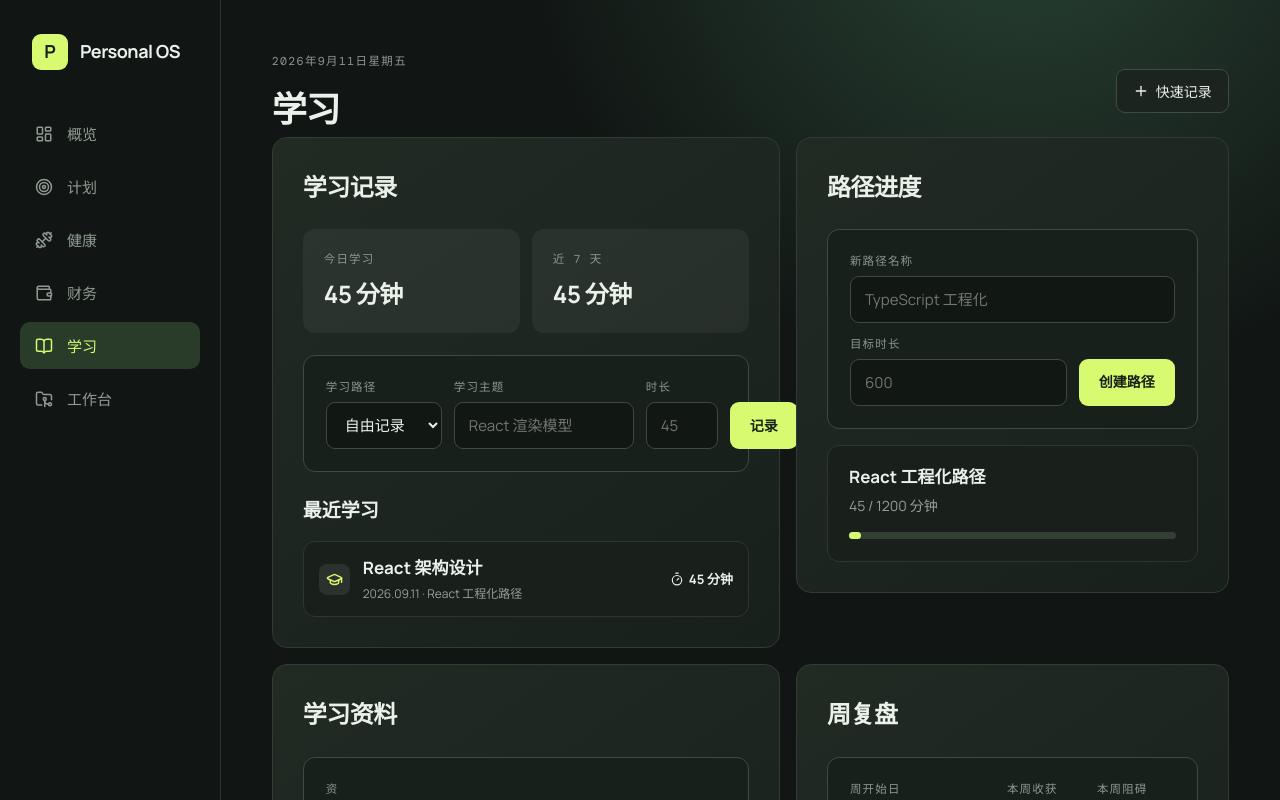
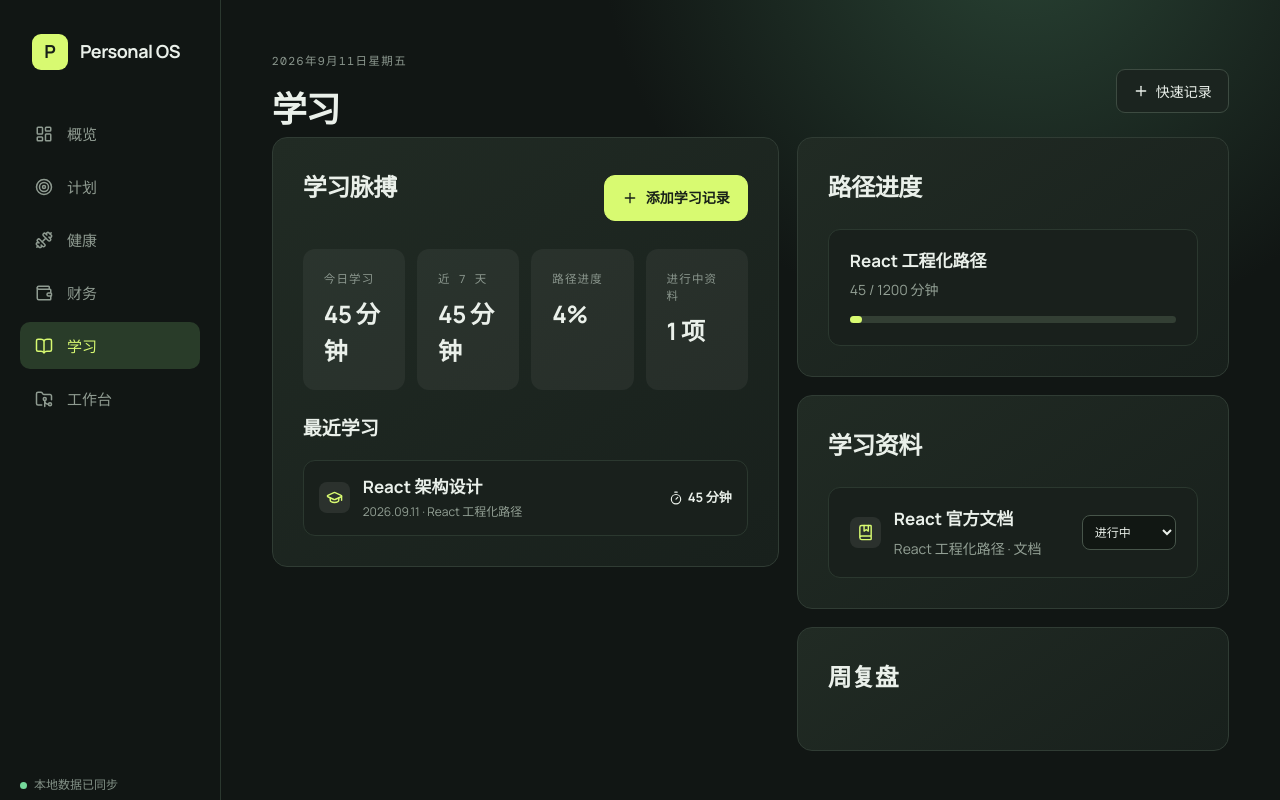
Before and after one commit to cnxsy77/personal-os, a React (Vite) app: page / in a window 1280 px wide. Both pictures are taken after a click on the button "学习". Shown: the top 800 px of the page. Built offline with nearby package versions, Linux system fonts and the light colour scheme.

Commit message:
feat: move learning records into dialog

```diff
--- a/src/App.tsx
+++ b/src/App.tsx
@@ -156,6 +156,8 @@ export default function App({ data = defaultData }: AppProps) {
                 openQuickRecord('health', 'workout')
               } else if (active === '财务') {
                 openQuickRecord('finance', 'transaction')
+              } else if (active === '学习') {
+                openQuickRecord('learning', 'log')
               } else {
                 data.addQuickTask('新建待办事项')
               }
@@ -194,6 +196,11 @@ export default function App({ data = defaultData }: AppProps) {
             learningPaths={state.learningPaths}
             learningResources={state.learningResources}
             weeklyReviews={state.weeklyReviews}
+            dialogOpen={quickRecord?.domain === 'learning'}
+            dialogTab={quickRecord?.tab ?? 'log'}
+            onDialogOpen={(tab) => openQuickRecord('learning', tab)}
+            onDialogClose={closeQuickRecord}
+            onSaved={showSavedToast}
             onSubmit={data.recordStudyLog}
             onPathSubmit={data.addLearningPath}
             onResourceSubmit={data.addLearningResource}
--- a/src/features/LearningQuickRecord.css
+++ b/src/features/LearningQuickRecord.css
@@ -1,7 +1,13 @@
 .learning-page {
   display: grid;
-  grid-template-columns: repeat(2, minmax(0, 1fr));
-  gap: 16px;
+  grid-template-columns: minmax(0, 1.08fr) minmax(0, .92fr);
+  gap: 18px;
+  align-items: start;
+}
+
+.learning-side {
+  display: grid;
+  gap: 18px;
   align-items: start;
 }
 
@@ -20,7 +26,7 @@
 
 .learning-summary {
   display: grid;
-  grid-template-columns: repeat(2, minmax(0, 1fr));
+  grid-template-columns: repeat(4, minmax(0, 1fr));
   gap: 12px;
   margin-bottom: 22px;
 }
@@ -32,6 +38,7 @@
 }
 
 .learning-summary label,
+.dialog-form label,
 .learning-fields label,
 .compact-form label,
 .resource-form label,
@@ -103,6 +110,40 @@
   font-size: 13px;
   font-weight: 700;
   cursor: pointer;
+}
+
+.record-dialog .learning-fields.with-path {
+  grid-template-columns: repeat(2, minmax(0, 1fr));
+}
+
+.record-dialog .learning-fields.with-path button {
+  grid-column: 1 / -1;
+  min-height: 47px;
+}
+
+.record-dialog .compact-form,
+.record-dialog .resource-form,
+.record-dialog .review-form {
+  grid-template-columns: 1fr;
+  padding: 22px;
+}
+
+.record-dialog .compact-form > :first-child,
+.record-dialog .review-form > :nth-child(4),
+.record-dialog .review-form button {
+  grid-column: auto;
+}
+
+.record-dialog .compact-form button,
+.record-dialog .resource-form button,
+.record-dialog .review-form button {
+  grid-column: 1 / -1;
+  min-height: 47px;
+  font-size: 14px;
+}
+
+.record-dialog .dialog-form [role='alert'] {
+  margin: 0;
 }
 
 .compact-form,
@@ -263,6 +304,10 @@
   .learning-page {
     grid-template-columns: 1fr;
   }
+
+  .learning-summary {
+    grid-template-columns: repeat(2, minmax(0, 1fr));
+  }
 }
 
 @media (max-width: 720px) {
--- a/src/features/LearningQuickRecord.tsx
+++ b/src/features/LearningQuickRecord.tsx
@@ -1,5 +1,6 @@
 import { useState, type FormEvent } from 'react'
-import { BookMarked, GraduationCap, NotebookPen, Timer } from 'lucide-react'
+import { BookMarked, GraduationCap, NotebookPen, Plus, Timer } from 'lucide-react'
+import { RecordDialog } from '../components/RecordDialog'
 import type {
   LearningPath,
   LearningPathInput,
@@ -25,6 +26,12 @@ type Props = {
   learningPaths: LearningPath[]
   learningResources: LearningResource[]
   weeklyReviews: WeeklyReview[]
+  dialogOpen: boolean
+  dialogTab?: string
+  dialogOnly?: boolean
+  onDialogOpen: (tab?: string) => void
+  onDialogClose: () => void
+  onSaved: (message: string) => void
   onSubmit: (input: StudyLogInput) => void
   onPathSubmit: (input: LearningPathInput) => void
   onResourceSubmit: (input: LearningResourceInput) => void
@@ -51,6 +58,12 @@ export function LearningQuickRecord({
   learningPaths,
   learningResources,
   weeklyReviews,
+  dialogOpen,
+  dialogTab = 'log',
+  dialogOnly = false,
+  onDialogOpen,
+  onDialogClose,
+  onSaved,
   onSubmit,
   onPathSubmit,
   onResourceSubmit,
@@ -78,6 +91,38 @@ export function LearningQuickRecord({
   const todayMinutes = getStudyMinutesOnDate(studyLogs, today)
   const weekMinutes = getRecentStudyMinutes(studyLogs, now)
   const pathTitles = new Map(learningPaths.map((path) => [path.id, path.title]))
+  const doingResources = learningResources.filter(
+    (resource) => resource.status === 'doing',
+  ).length
+  const pathProgress = learningPaths.length
+    ? Math.round(
+        (learningPaths.reduce((total, path) => {
+          const learnedMinutes = studyLogs
+            .filter((log) => log.pathId === path.id)
+            .reduce((sum, log) => sum + log.minutes, 0)
+
+          return total + Math.min(1, learnedMinutes / path.targetMinutes)
+        }, 0) /
+          learningPaths.length) *
+          100,
+      )
+    : 0
+
+  function openDialog(tab = dialogTab) {
+    setError('')
+    setPathError('')
+    setResourceError('')
+    setReviewError('')
+    onDialogOpen(tab)
+  }
+
+  function closeDialog() {
+    setError('')
+    setPathError('')
+    setResourceError('')
+    setReviewError('')
+    onDialogClose()
+  }
 
   function submit(event: FormEvent) {
     event.preventDefault()
@@ -103,6 +148,8 @@ export function LearningQuickRecord({
     setTopic('')
     setMinutes('')
     setError('')
+    closeDialog()
+    onSaved('学习记录已保存')
   }
 
   function submitPath(event: FormEvent) {
@@ -127,6 +174,8 @@ export function LearningQuickRecord({
     setNewPathTitle('')
     setTargetMinutes('')
     setPathError('')
+    closeDialog()
+    onSaved('学习路径已创建')
   }
 
   function submitResource(event: FormEvent) {
@@ -147,6 +196,8 @@ export function LearningQuickRecord({
     setResourceTitle('')
     setResourcePathId('none')
     setResourceError('')
+    closeDialog()
+    onSaved('学习资料已保存')
   }
 
   function submitReview(event: FormEvent) {
@@ -175,24 +226,26 @@ export function LearningQuickRecord({
     setReviewBlockers('')
     setReviewNextFocus('')
     setReviewError('')
+    closeDialog()
+    onSaved('周复盘已保存')
   }
 
-  return (
-    <div className="learning-page">
-      <section className="learning-panel" aria-labelledby="learning-title">
-        <h2 id="learning-title">学习记录</h2>
-
-        <div className="learning-summary">
-          <div>
-            <label>今日学习</label>
-            <strong>{formatStudyDuration(todayMinutes)}</strong>
-          </div>
-          <div>
-            <label>近 7 天</label>
-            <strong>{formatStudyDuration(weekMinutes)}</strong>
-          </div>
-        </div>
-
+  const learningDialog = (
+    <RecordDialog
+      activeTab={dialogTab}
+      description="记录学习进展、资料和周复盘。"
+      onClose={closeDialog}
+      onTabChange={openDialog}
+      open={dialogOpen}
+      tabs={[
+        { id: 'log', label: '学习记录' },
+        { id: 'path', label: '学习路径' },
+        { id: 'resource', label: '学习资料' },
+        { id: 'review', label: '周复盘' },
+      ]}
+      title="添加学习记录"
+    >
+      {dialogTab === 'log' ? (
         <form onSubmit={submit} className="learning-form">
           <div className="learning-fields with-path">
             <div>
@@ -230,40 +283,16 @@ export function LearningQuickRecord({
                 placeholder="45"
               />
             </div>
-            <button type="submit">记录</button>
+            <button type="submit">
+              <GraduationCap size={16} />
+              记录
+            </button>
           </div>
 
           {error ? <p role="alert">{error}</p> : null}
         </form>
-
-        <div className="learning-list-heading">
-          <h3>最近学习</h3>
-        </div>
-        <ul aria-label="学习记录">
-          {studyLogs.slice(0, 8).map((log) => (
-            <li key={log.id}>
-              <i>
-                <GraduationCap size={17} />
-              </i>
-              <div>
-                <h4>{log.topic}</h4>
-                <p>
-                  {formatDate(log.date)}
-                  {log.pathId ? ` · ${pathTitles.get(log.pathId) ?? '学习路径'}` : ' · 自由记录'}
-                </p>
-              </div>
-              <b>
-                <Timer size={14} />
-                {formatStudyDuration(log.minutes)}
-              </b>
-            </li>
-          ))}
-        </ul>
-      </section>
-
-      <section className="learning-panel" aria-labelledby="path-progress-title">
-        <h2 id="path-progress-title">路径进度</h2>
-        <form onSubmit={submitPath} className="compact-form">
+      ) : dialogTab === 'path' ? (
+        <form onSubmit={submitPath} className="compact-form dialog-form">
           <div>
             <label htmlFor="new-learning-path">新路径名称</label>
             <input
@@ -287,37 +316,10 @@ export function LearningQuickRecord({
             />
           </div>
           <button type="submit">创建路径</button>
+          {pathError ? <p role="alert">{pathError}</p> : null}
         </form>
-        {pathError ? <p role="alert">{pathError}</p> : null}
-
-        <ul className="path-list" aria-label="学习路径进度">
-          {learningPaths.map((path) => {
-            const learnedMinutes = studyLogs
-              .filter((log) => log.pathId === path.id)
-              .reduce((total, log) => total + log.minutes, 0)
-
-            return (
-              <li key={path.id}>
-                <div>
-                  <h3>{path.title}</h3>
-                  <p>
-                    {learnedMinutes} / {path.targetMinutes} 分钟
-                  </p>
-                </div>
-                <progress
-                  aria-label={`${path.title} 学习进度`}
-                  max={path.targetMinutes}
-                  value={learnedMinutes}
-                />
-              </li>
-            )
-          })}
-        </ul>
-      </section>
-
-      <section className="learning-panel" aria-labelledby="resource-title">
-        <h2 id="resource-title">学习资料</h2>
-        <form onSubmit={submitResource} className="resource-form">
+      ) : dialogTab === 'resource' ? (
+        <form onSubmit={submitResource} className="resource-form dialog-form">
           <div>
             <label htmlFor="learning-resource-title">资料名称</label>
             <input
@@ -353,42 +355,10 @@ export function LearningQuickRecord({
             </select>
           </div>
           <button type="submit">添加资料</button>
+          {resourceError ? <p role="alert">{resourceError}</p> : null}
         </form>
-        {resourceError ? <p role="alert">{resourceError}</p> : null}
-
-        <ul className="resource-list" aria-label="学习资料">
-          {learningResources.map((resource) => (
-            <li key={resource.id}>
-              <i>
-                <BookMarked size={17} />
-              </i>
-              <div>
-                <h3>{resource.title}</h3>
-                <p>
-                  {resource.pathId ? pathTitles.get(resource.pathId) ?? '学习路径' : '独立资料'}
-                  {' · '}
-                  {resourceKinds.find((kind) => kind.value === resource.kind)?.label}
-                </p>
-              </div>
-              <select
-                aria-label={`${resource.title} 状态`}
-                value={resource.status}
-                onChange={(event) =>
-                  onResourceStatusChange(resource.id, event.target.value as LearningResourceStatus)
-                }
-              >
-                {resourceStatuses.map((status) => (
-                  <option key={status.value} value={status.value}>{status.label}</option>
-                ))}
-              </select>
-            </li>
-          ))}
-        </ul>
-      </section>
-
-      <section className="learning-panel" aria-labelledby="review-title">
-        <h2 id="review-title">周复盘</h2>
-        <form onSubmit={submitReview} className="review-form">
+      ) : (
+        <form onSubmit={submitReview} className="review-form dialog-form">
           <div>
             <label htmlFor="review-week">周开始日</label>
             <input
@@ -429,8 +399,139 @@ export function LearningQuickRecord({
             <NotebookPen size={15} />
             保存复盘
           </button>
+          {reviewError ? <p role="alert">{reviewError}</p> : null}
         </form>
-        {reviewError ? <p role="alert">{reviewError}</p> : null}
+      )}
+    </RecordDialog>
+  )
+
+  if (dialogOnly) {
+    return learningDialog
+  }
+
+  return (
+    <div className="learning-page">
+      <section className="learning-panel" aria-labelledby="learning-title">
+        <div className="panel-heading">
+          <h2 id="learning-title">学习脉搏</h2>
+          <button
+            className="page-add"
+            onClick={() => openDialog('log')}
+            type="button"
+          >
+            <Plus size={16} />
+            添加学习记录
+          </button>
+        </div>
+
+        <div className="learning-summary">
+          <div>
+            <label>今日学习</label>
+            <strong>{formatStudyDuration(todayMinutes)}</strong>
+          </div>
+          <div>
+            <label>近 7 天</label>
+            <strong>{formatStudyDuration(weekMinutes)}</strong>
+          </div>
+          <div>
+            <label>路径进度</label>
+            <strong>{pathProgress}%</strong>
+          </div>
+          <div>
+            <label>进行中资料</label>
+            <strong>{doingResources} 项</strong>
+          </div>
+        </div>
+
+        <div className="learning-list-heading">
+          <h3>最近学习</h3>
+        </div>
+        <ul aria-label="学习记录">
+          {studyLogs.slice(0, 8).map((log) => (
+            <li key={log.id}>
+              <i>
+                <GraduationCap size={17} />
+              </i>
+              <div>
+                <h4>{log.topic}</h4>
+                <p>
+                  {formatDate(log.date)}
+                  {log.pathId ? ` · ${pathTitles.get(log.pathId) ?? '学习路径'}` : ' · 自由记录'}
+                </p>
+              </div>
+              <b>
+                <Timer size={14} />
+                {formatStudyDuration(log.minutes)}
+              </b>
+            </li>
+          ))}
+        </ul>
+      </section>
+
+      <div className="learning-side">
+        <section className="learning-panel" aria-labelledby="path-progress-title">
+          <h2 id="path-progress-title">路径进度</h2>
+
+        <ul className="path-list" aria-label="学习路径进度">
+          {learningPaths.map((path) => {
+            const learnedMinutes = studyLogs
+              .filter((log) => log.pathId === path.id)
+              .reduce((total, log) => total + log.minutes, 0)
+
+            return (
+              <li key={path.id}>
+                <div>
+                  <h3>{path.title}</h3>
+                  <p>
+                    {learnedMinutes} / {path.targetMinutes} 分钟
+                  </p>
+                </div>
+                <progress
+                  aria-label={`${path.title} 学习进度`}
+                  max={path.targetMinutes}
+                  value={learnedMinutes}
+                />
+              </li>
+            )
+          })}
+        </ul>
+        </section>
+
+      <section className="learning-panel" aria-labelledby="resource-title">
+        <h2 id="resource-title">学习资料</h2>
+
+        <ul className="resource-list" aria-label="学习资料">
+          {learningResources.map((resource) => (
+            <li key={resource.id}>
+              <i>
+                <BookMarked size={17} />
+              </i>
+              <div>
+                <h3>{resource.title}</h3>
+                <p>
+                  {resource.pathId ? pathTitles.get(resource.pathId) ?? '学习路径' : '独立资料'}
+                  {' · '}
+                  {resourceKinds.find((kind) => kind.value === resource.kind)?.label}
+                </p>
+              </div>
+              <select
+                aria-label={`${resource.title} 状态`}
+                value={resource.status}
+                onChange={(event) =>
+                  onResourceStatusChange(resource.id, event.target.value as LearningResourceStatus)
+                }
+              >
+                {resourceStatuses.map((status) => (
+                  <option key={status.value} value={status.value}>{status.label}</option>
+                ))}
+              </select>
+            </li>
+          ))}
+        </ul>
+        </section>
+
+      <section className="learning-panel" aria-labelledby="review-title">
+        <h2 id="review-title">周复盘</h2>
 
         <ul className="review-list" aria-label="周复盘记录">
           {weeklyReviews.slice(0, 6).map((review) => (
@@ -444,7 +545,10 @@ export function LearningQuickRecord({
             </li>
           ))}
         </ul>
-      </section>
+        </section>
+      </div>
+
+      {learningDialog}
     </div>
   )
 }
```
Also changed, not shown: 1 other file (tests, documents, lock files or other folders).
